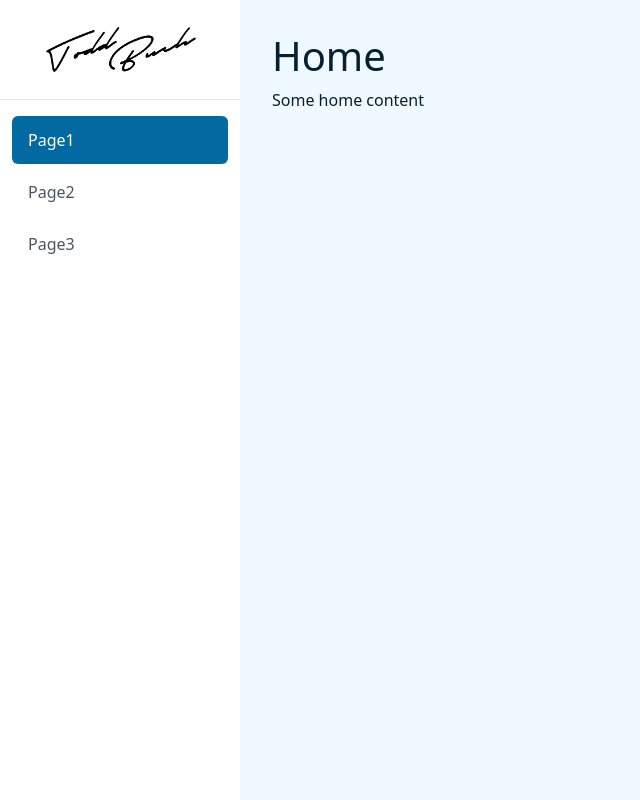
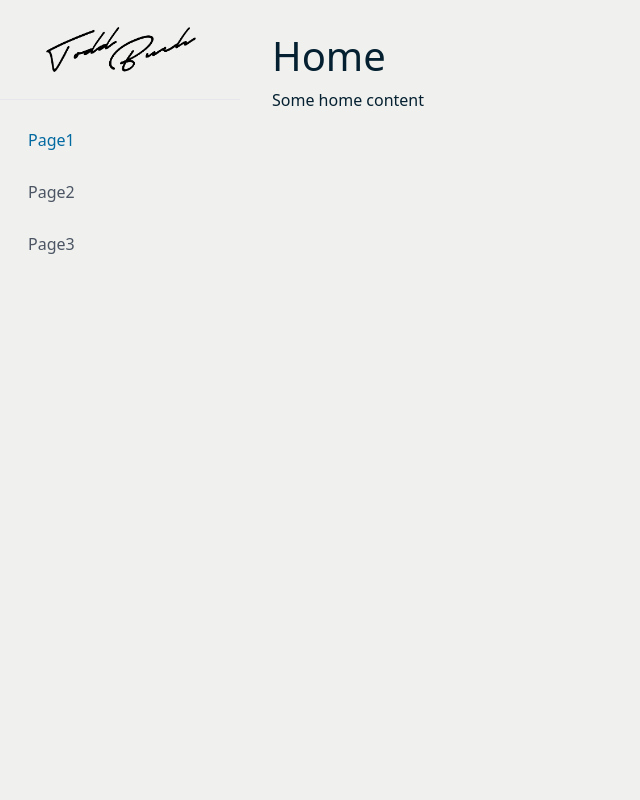
Before and after one commit to todd-buch/Portfolio, a React (Vite) app: page / in a window 1280 px wide. Shown: the whole page, without its empty margins (0-640 px from the left). Built offline with nearby package versions, Linux system fonts and the light colour scheme; the HTML template or start-up script is replaced by a standard one.

Commit message:
Change background color, change button style, make nav bar background match the rest of the page.

```diff
--- a/src/Sidebar.css
+++ b/src/Sidebar.css
@@ -2,12 +2,12 @@
 
 .sidebar {
   width: 240px;
-  height: 100vh; /* Full viewport height */
+  height: 100vh;
   position: fixed;
   top: 0;
   left: 0;
 
-  background-color: var(--bg-secondary);
+  background-color: var(--bg-primary);
   color: var(--text-primary);
 
   display: flex;
@@ -48,17 +48,15 @@
   padding: 0.75rem 1rem;
   color: var(--text-secondary);
   text-decoration: none;
-  border-radius: 6px;
   font-weight: 500;
   transition: background-color 0.15s ease, color 0.15s ease;
 }
 
 .nav-item:hover {
-  background-color: var(--bg-primary);
   color: var(--text-primary);
 }
 
 .nav-item.active {
-  background-color: var(--accent);
-  color: #ffffff;
+
+  color: var(--accent);
 }
--- a/src/index.css
+++ b/src/index.css
@@ -1,6 +1,6 @@
 /* Light Theme */
 :root {
-  --bg-primary: #f0f9ff; /* blue or alternatively cream #fffbeb */
+  --bg-primary: #f0f0ee; /* blue #f0f9ff or alternatively cream #fffbeb */
   --bg-secondary: #ffffff;
   --text-primary: #052131;
   --text-secondary: #4b5563;
```
